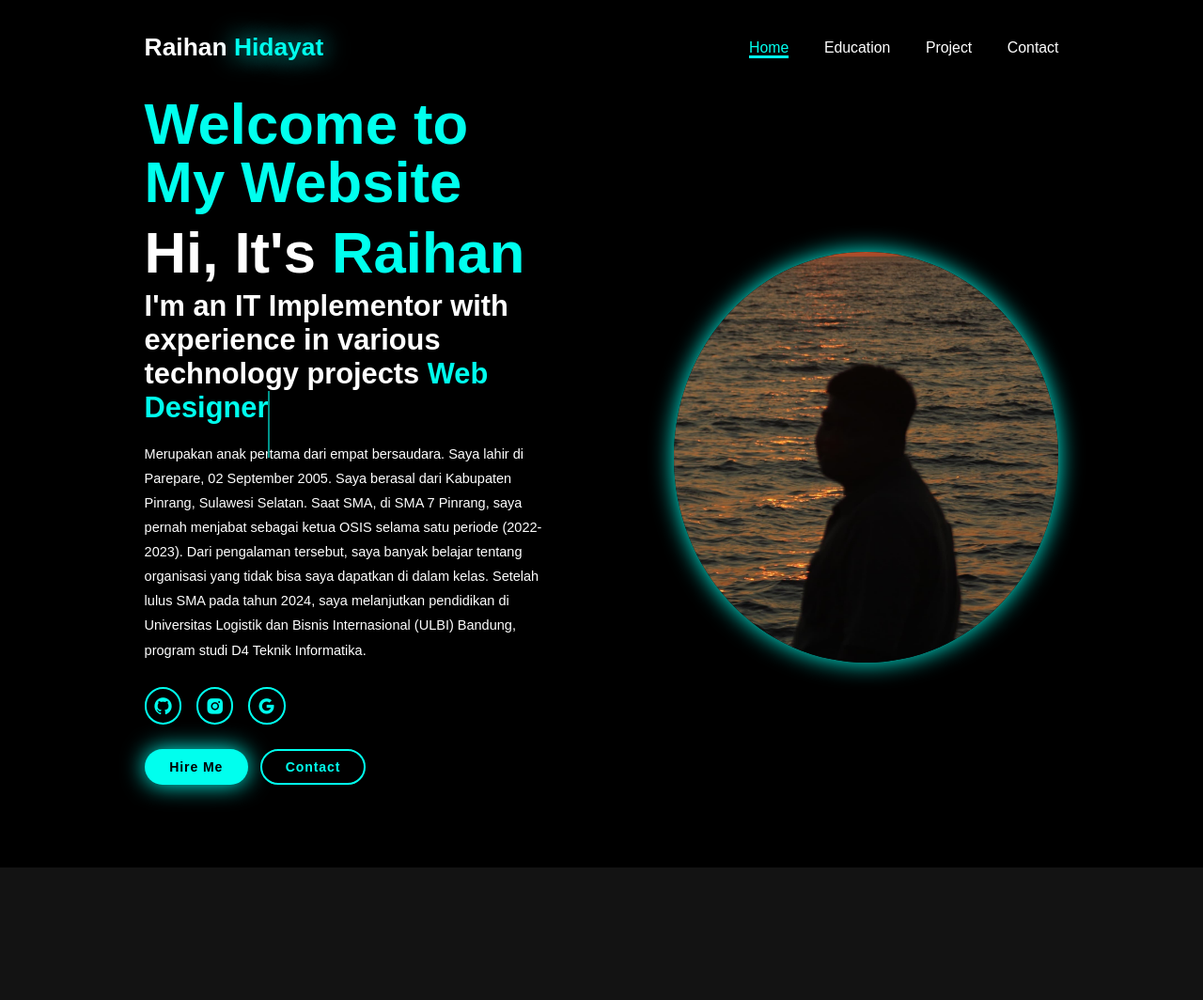
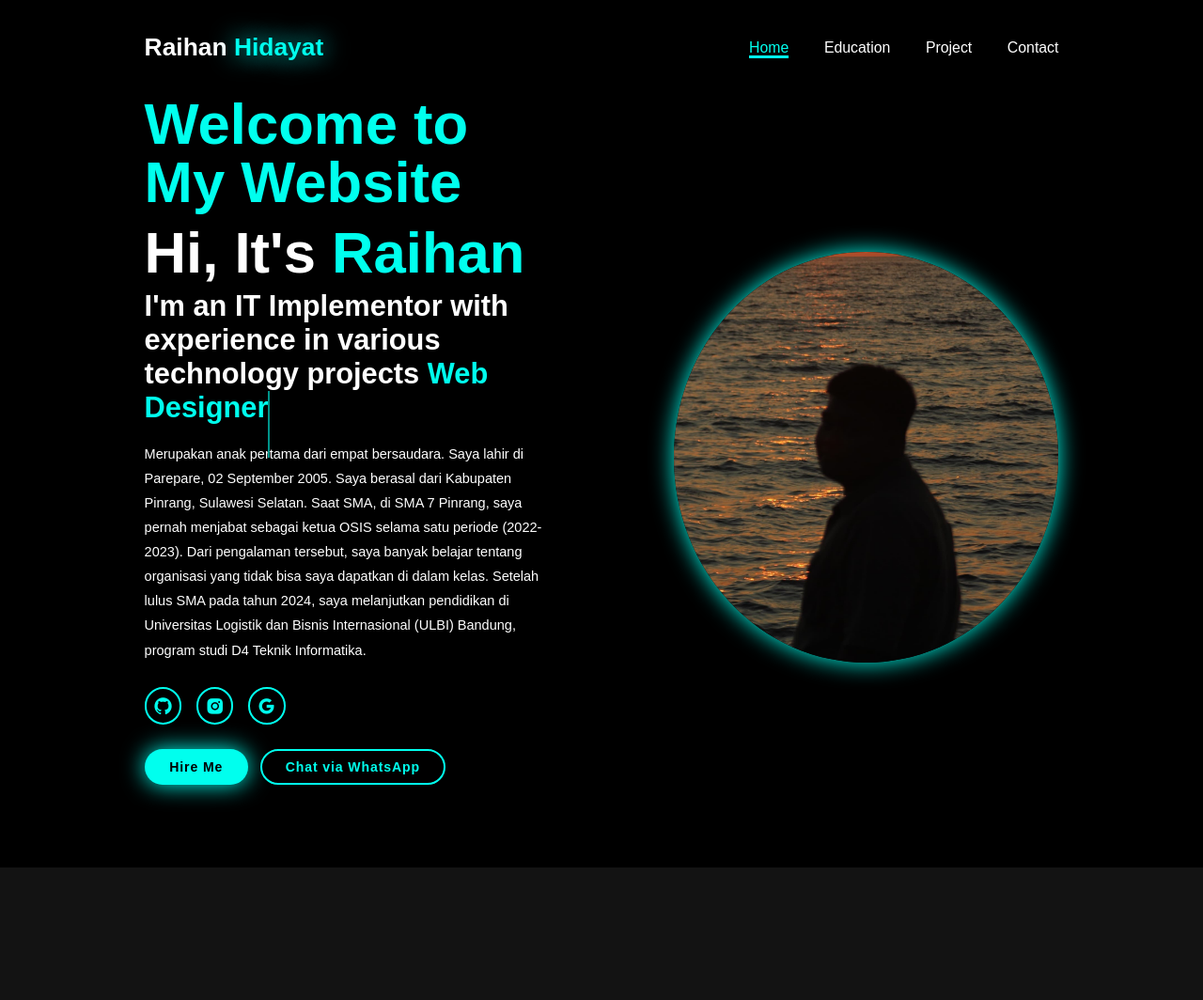
Before and after one commit to Raihanhidayat02/berproseshub, a plain HTML site: page index.html in a window 1280 px wide. Shown: the top 1064 px of the page at 94% size. Drawn offline with nearby package versions, Linux system fonts and the light colour scheme.

Commit message:
add contact

```diff
--- a/index.html
+++ b/index.html
@@ -35,7 +35,8 @@
 
             <div class="btn-group">
                 <a href="#" class="btn">Hire Me</a> <!-- Memperbaiki teks tombol -->
-                <a href="#contact" class="btn">Contact</a>
+                <a href="https://wa.me/6289604239732" class="btn" target="_blank">Chat via WhatsApp</a>
+
             </div>
         </div>
         <div class="home-img">
```
